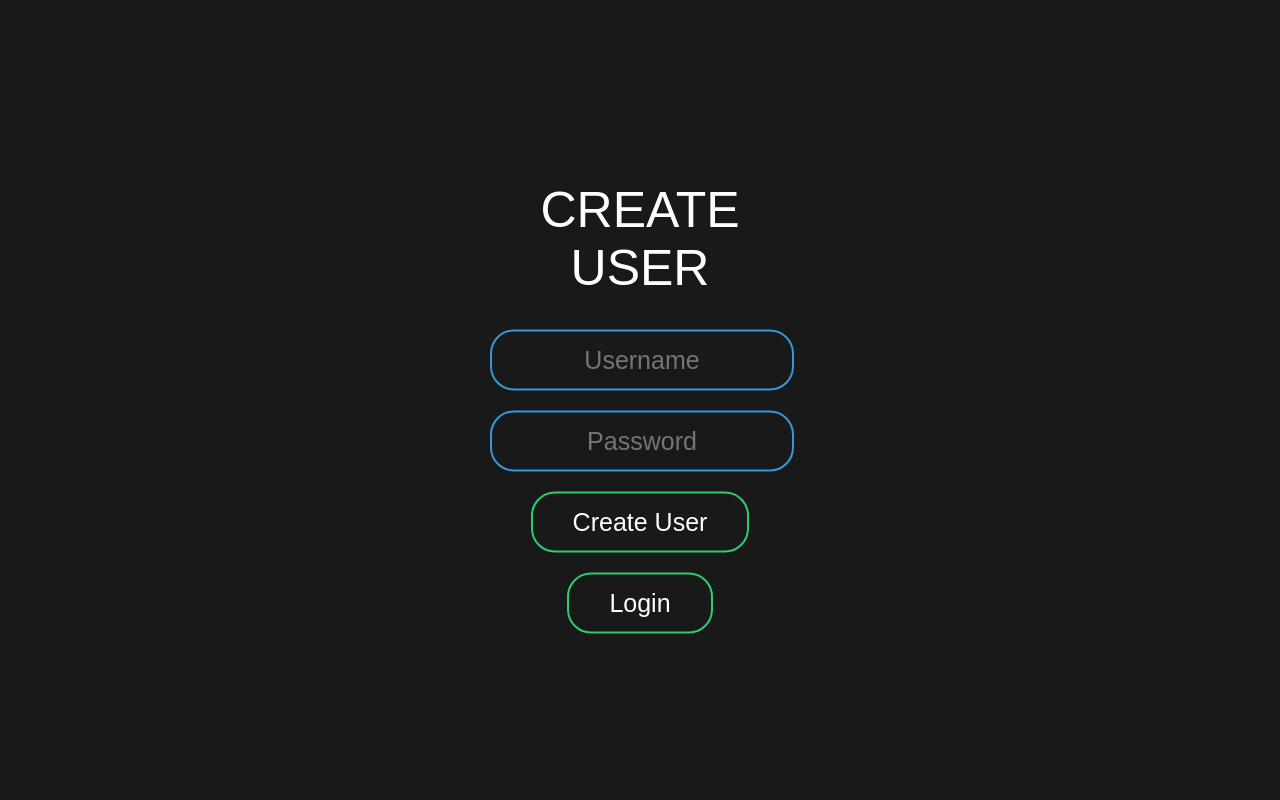
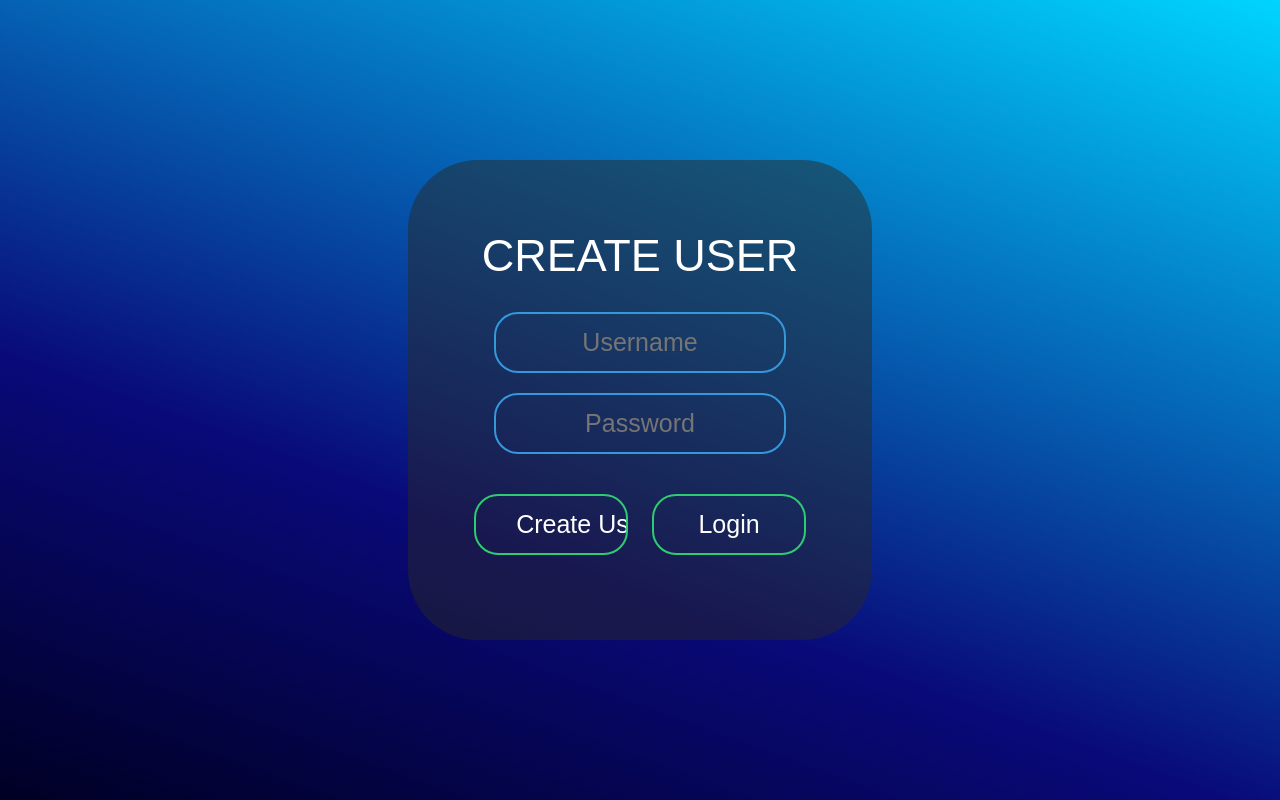
Before and after one commit to PeriBre/To-do_list, a website: page public/index.html in a window 1280 px wide. Drawn offline with Linux system fonts and the light colour scheme.

Commit message:
Update style.css

```diff
--- a/public/css/style.css
+++ b/public/css/style.css
@@ -1,31 +1,47 @@
+html{height:100%;}
 body{
     margin: 0;
     padding: 0;
     font-family: sans-serif;
-    background: #191919;
+    background: rgb(9,9,121);
+    background: -webkit-linear-gradient(20deg, rgba(0,0,36,1) 0%, rgba(9,9,121,1) 35%, rgba(0,212,255,1) 100%);
+    background: -o-linear-gradient(20deg, rgba(0,0,36,1) 0%, rgba(9,9,121,1) 35%, rgba(0,212,255,1) 100%);
+    background: -moz-linear-gradient(20deg, rgba(0,0,36,1) 0%, rgba(9,9,121,1) 35%, rgba(0,212,255,1) 100%);
+    background: linear-gradient(20deg, rgba(0,0,36,1) 0%, rgba(9,9,121,1) 35%, rgba(0,212,255,1) 100%);
 }
 
-body p{
-    color: white;
+#createUser, #loginUser{
+    display:inline-block;
 }
 
 .box{
-    width: 300px;
+    width: 30%;
+    height: 50%;
     padding: 40px;
     position: absolute;
     top: 50%;
     left: 50%;
     transform: translate(-50%, -50%);
-    background: #191919;
+    background: rgba(41, 41, 41, 0.5);
     text-align: center;
+    border-radius: 70px;
 }
+
 
 .box h1{
     color: white;
     text-transform: uppercase;
     font-weight: 500;
-    font-size: 50px;
+    font-size: 45px;
+
 }
+
+.box hr{
+    border: 1.5px solid rgba(10, 10, 10, 0.5);
+    border-radius: 0.75px;
+    margin-bottom: 60px;
+}
+
 
 .box input[type="text"], .box input[type="password"]{
     border: 0;
@@ -35,7 +51,7 @@ body p{
     text-align: center;
     border: 2px solid #3498db;
     padding: 14px 10px;
-    width: 280px;
+    width: 70%;
     outline: none;
     color: white;
     border-radius: 24px;
@@ -43,16 +59,22 @@ body p{
     font-size: 25px;
 }
 
+
 .box input[type="text"]:focus, .box input[type="password"]:focus{
-    width: 290px;
+    width: 70%;
     border-color: #2ecc71;
 }
+
+
 
 .box input[type="button"]{
     border: 0;
     background: none;
     display: block;
+    width: 40%;
     margin: 20px auto;
+    margin-left: 10px;
+    margin-right: 10px;
     text-align: center;
     border: 2px solid #2ecc71;
     padding: 14px 40px;
@@ -64,6 +86,7 @@ body p{
     font-size: 25px;
 }
 
+
 .box input[type="button"]:hover{
     background: #2ecc71;
 }
```
